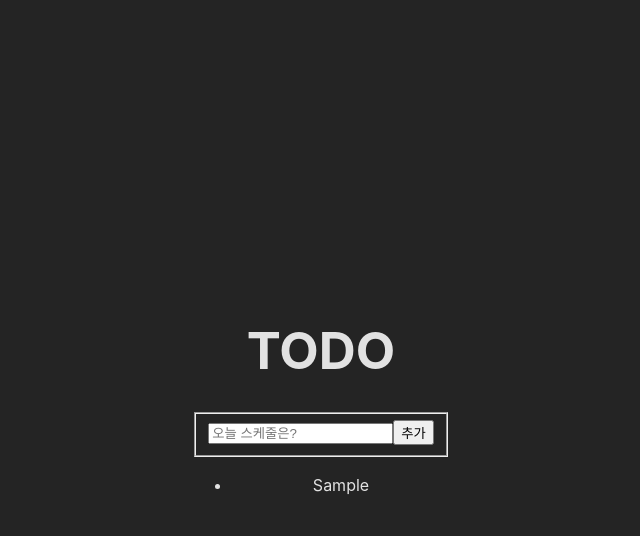
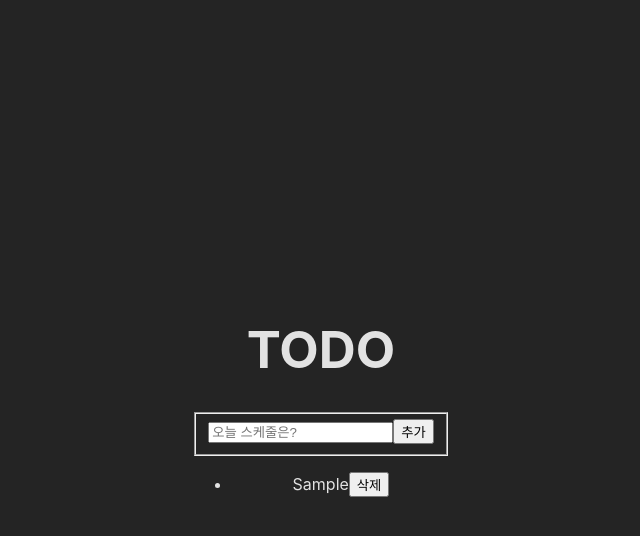
Before and after one commit to PomegranateBlue/Todo_Practice, a React (Vite) app: page / in a window 1280 px wide. Both pictures are taken after typing "Sample" into the empty fields and a click on the button "추가". Shown: the top 536 px of the page, without its empty margins (319-959 px from the left). Built offline with nearby package versions, Linux system fonts and the light colour scheme.

Commit message:
추가로직 조정

```diff
--- a/src/App.jsx
+++ b/src/App.jsx
@@ -4,13 +4,17 @@ import "./App.css";
 function App() {
   const [todo, setTodo] = useState([]);
   //할 일 목록 저장
+  //원본이 되는 데이터로서 해당 데이터의 복사본을 이용할 것
   const [newTodo, setNewTodo] = useState("");
 
   const addTodo = (e) => {
     e.preventDefault();
-    setTodo([...todo, { id: Date.now(), schedule: newTodo }]);
+    const newSchedule = {
+      id: Date.now(),
+      schedule: newTodo,
+    };
+    setTodo([...todo, newSchedule]);
     setNewTodo("");
-    console.log(todo);
   };
 
   const handleInputValue = (e) => {
@@ -33,7 +37,12 @@ function App() {
       </form>
       <ul>
         {todo.map((item) => (
-          <li key={item.id}>{item.schedule}</li>
+          <li key={item.id}>
+            {item.schedule}
+            <button type="button" onClick={(e) => console.log(e.target)}>
+              삭제
+            </button>
+          </li>
         ))}
       </ul>
     </div>
```
